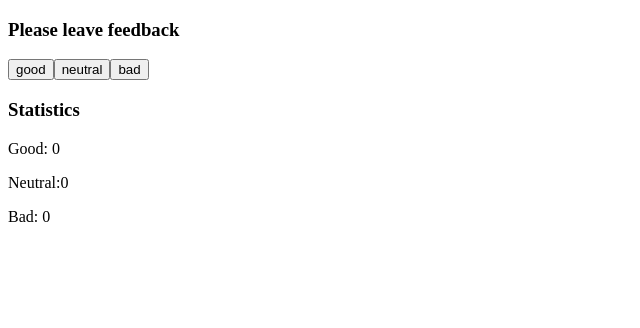
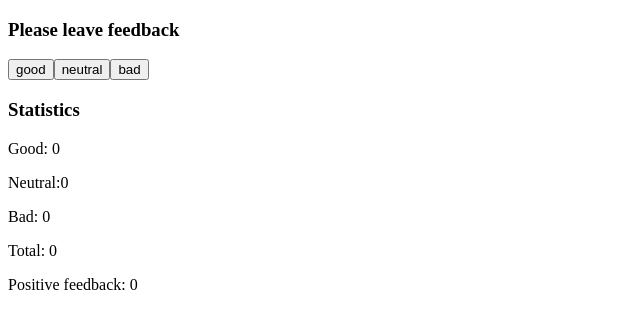
Before and after one commit to galu4ok/goit-react-hw-04-feedback, a React (Create React App) app: page / in a window 1280 px wide. Shown: the top 328 px of the page, without its empty margins (0-640 px from the left). Built offline with nearby package versions, Linux system fonts and the light colour scheme.

Commit message:
step 2-3 add feedbacks total number and positive feedback pecenttage & code refactoring

```diff
--- a/src/components/App.jsx
+++ b/src/components/App.jsx
@@ -1,5 +1,5 @@
 import { Component } from 'react';
-import { OptionButtons } from './Options/OptionButtons';
+import { FeedbackOptions } from './FeedbackOptions/FeedbackOptions';
 import { Section } from './Section/Section';
 import { Statistics } from './Statistics.js/Statistics';
 
@@ -17,19 +17,38 @@ export class App extends Component {
       };
     });
   };
+  countTotalFeedback = () => {
+    const { good, neutral, bad } = this.state;
+    return good + neutral + bad;
+  };
+  countPositiveFeedbackPercentage = () => {
+    const { good } = this.state;
+    const total = this.countTotalFeedback();
+
+    return total === 0 ? 0 : `${Math.round((good / total) * 100)}%`;
+  };
 
   render() {
     const { good, neutral, bad } = this.state;
+    const total = this.countTotalFeedback();
+    const positivePercentage = this.countPositiveFeedbackPercentage();
+
     return (
       <>
         <Section title="Please leave feedback">
-          <OptionButtons
+          <FeedbackOptions
             options={Object.keys(this.state)}
-            onFeedbackClick={this.handleFeedbackClick}
+            onLeaveFeedback={this.handleFeedbackClick}
           />
         </Section>
         <Section title="Statistics">
-          <Statistics good={good} neutral={neutral} bad={bad} />
+          <Statistics
+            good={good}
+            neutral={neutral}
+            bad={bad}
+            total={total}
+            positivePercentage={positivePercentage}
+          />
         </Section>
       </>
     );
--- a/src/components/Options/OptionButtons.js
+++ b/src/components/FeedbackOptions/FeedbackOptions.js
@@ -1,4 +1,4 @@
-export const OptionButtons = ({ options, onFeedbackClick }) => {
+export const FeedbackOptions = ({ options, onLeaveFeedback }) => {
   // console.log(options);
   return (
     <div>
@@ -6,7 +6,7 @@ export const OptionButtons = ({ options, onFeedbackClick }) => {
         <button
           key={option}
           option={option}
-          onClick={() => onFeedbackClick(option)}
+          onClick={() => onLeaveFeedback(option)}
         >
           {option}
         </button>
--- a/src/components/Statistics.js/Statistics.js
+++ b/src/components/Statistics.js/Statistics.js
@@ -1,4 +1,10 @@
-export const Statistics = ({ good, neutral, bad }) => {
+export const Statistics = ({
+  good,
+  neutral,
+  bad,
+  total,
+  positivePercentage,
+}) => {
   return (
     <div>
       <p>
@@ -10,6 +16,12 @@ export const Statistics = ({ good, neutral, bad }) => {
       <p>
         Bad: <span>{bad}</span>
       </p>
+      <p>
+        Total: <span>{total}</span>
+      </p>
+      <p>
+        Positive feedback: <span>{positivePercentage}</span>
+      </p>
     </div>
   );
 };
```
